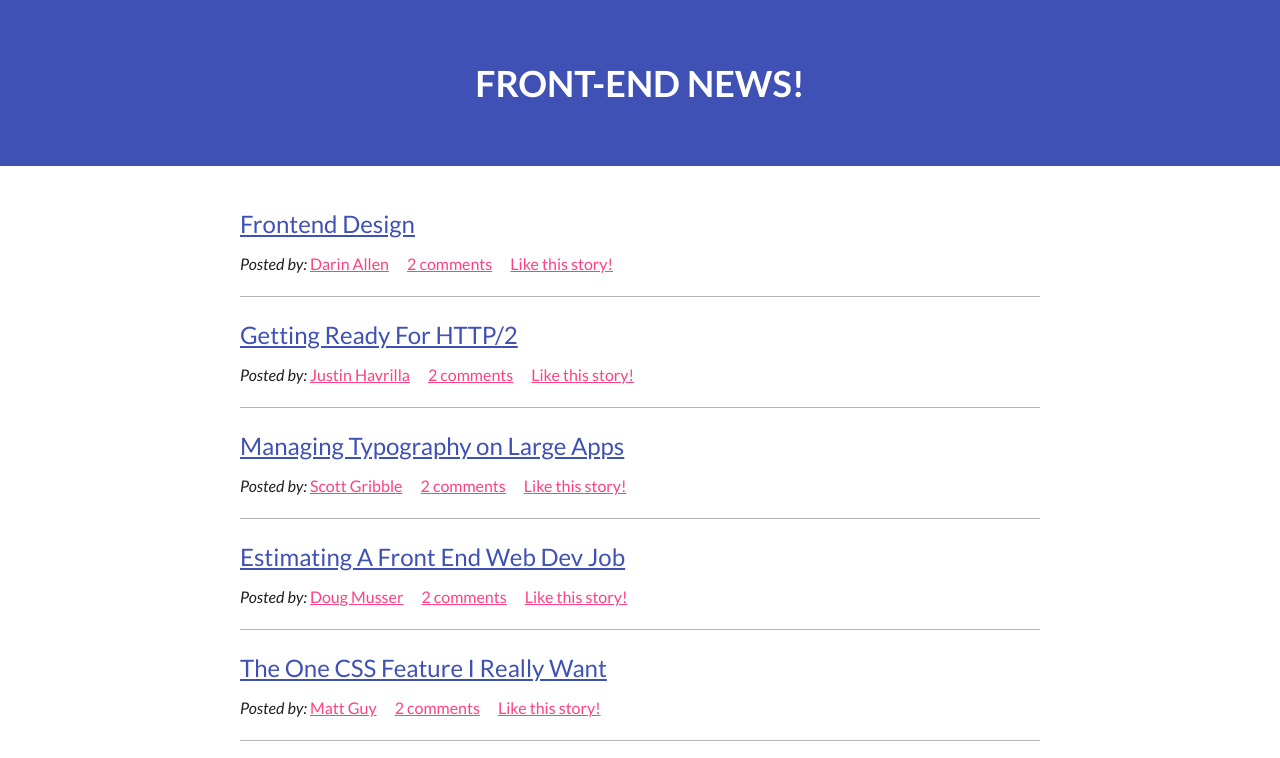
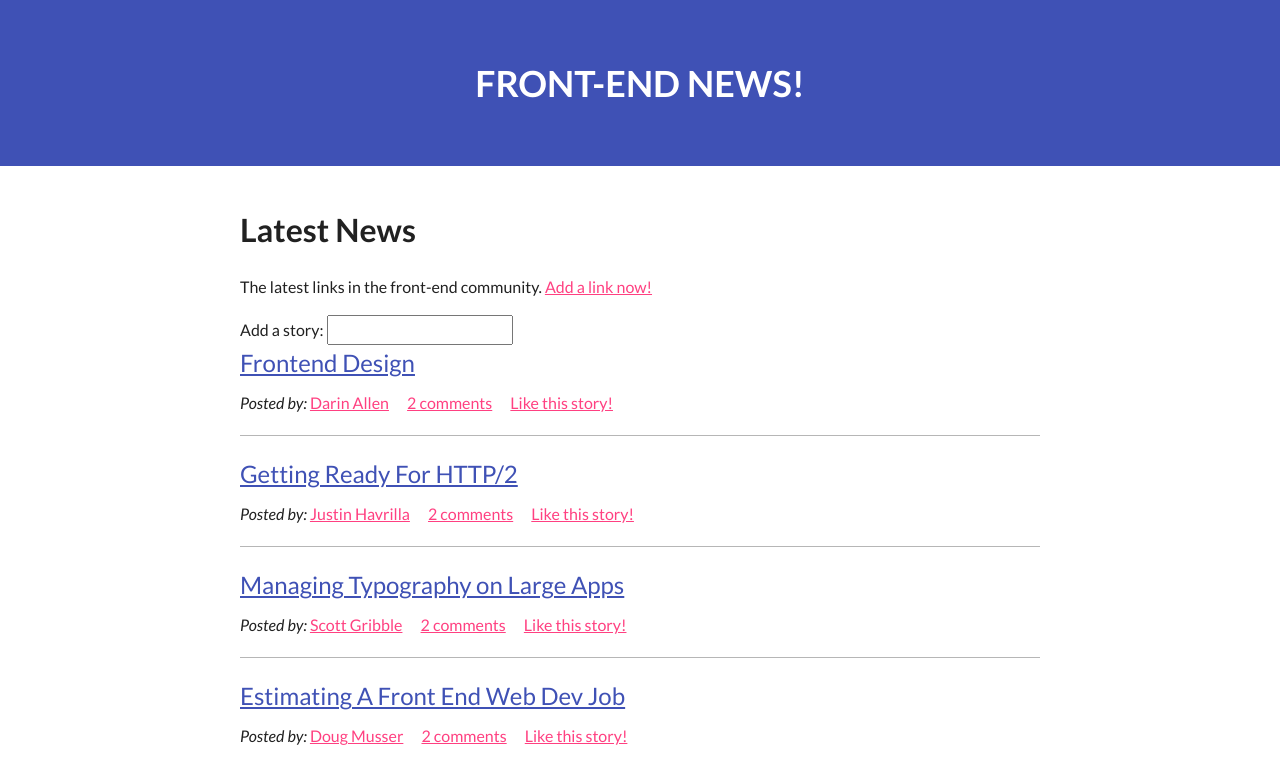
Before and after one commit to darinallen/front-end-news, a plain HTML site: page index.html in a window 1280 px wide. Shown: the top 758 px of the page. Drawn offline with nearby package versions, Linux system fonts and the light colour scheme.

Commit message:
Added form

```diff
--- a/index.html
+++ b/index.html
@@ -16,6 +16,16 @@
         </header>
         <main class="content">
             <div class="container">
+
+                <header class="subheader">
+                    <h1>Latest News</h1>
+                    <p>The latest links in the front-end community. <a href="#">Add a link now!</a></p>
+                    <form class="form">
+                        <label class="form-label" for="form-link-input">Add a story:</label>
+                        <input class="form-input" type="text" id="form-link-input" />
+                    </form>
+                </header>
+
                 <ol class="news">
                     <li class="news-item">
                         <a class="news-link" href="#">Frontend Design</a>
```
